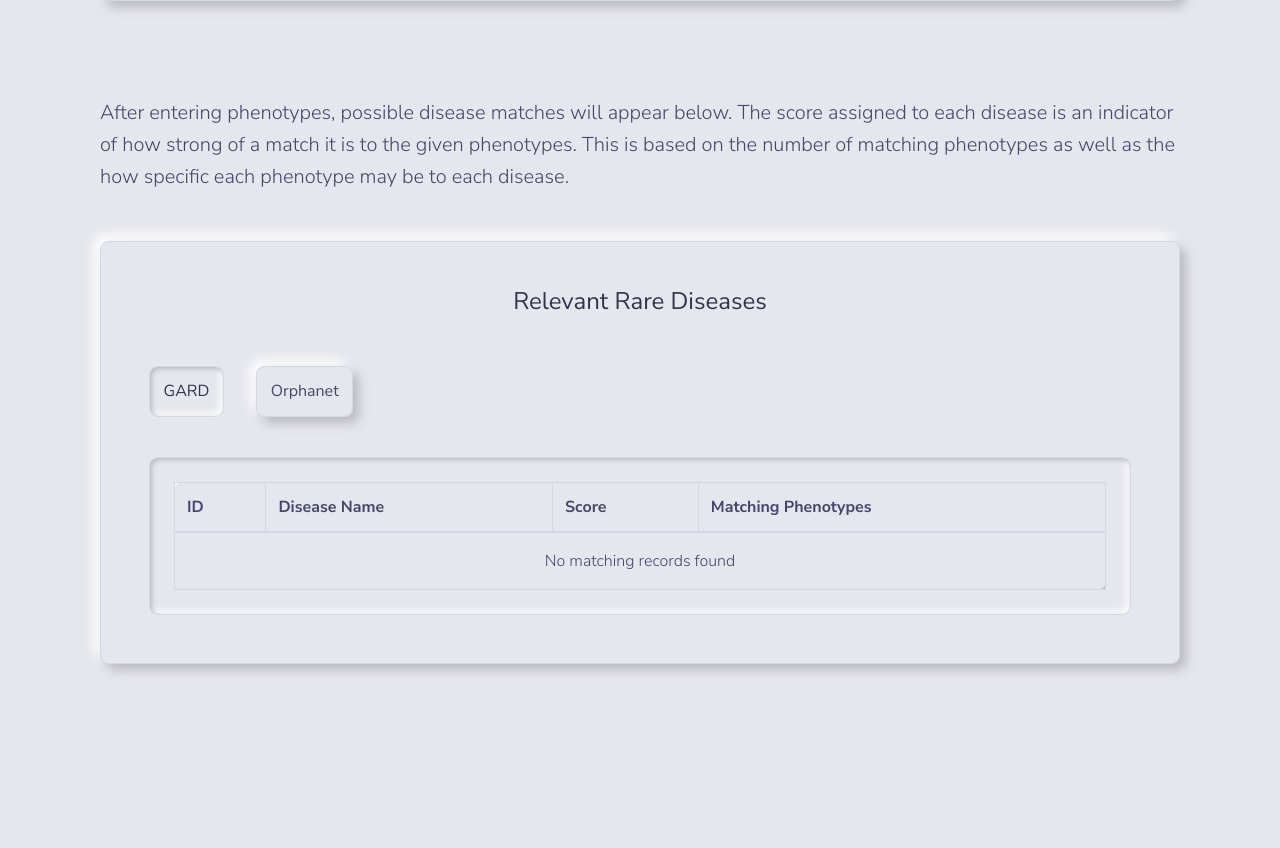
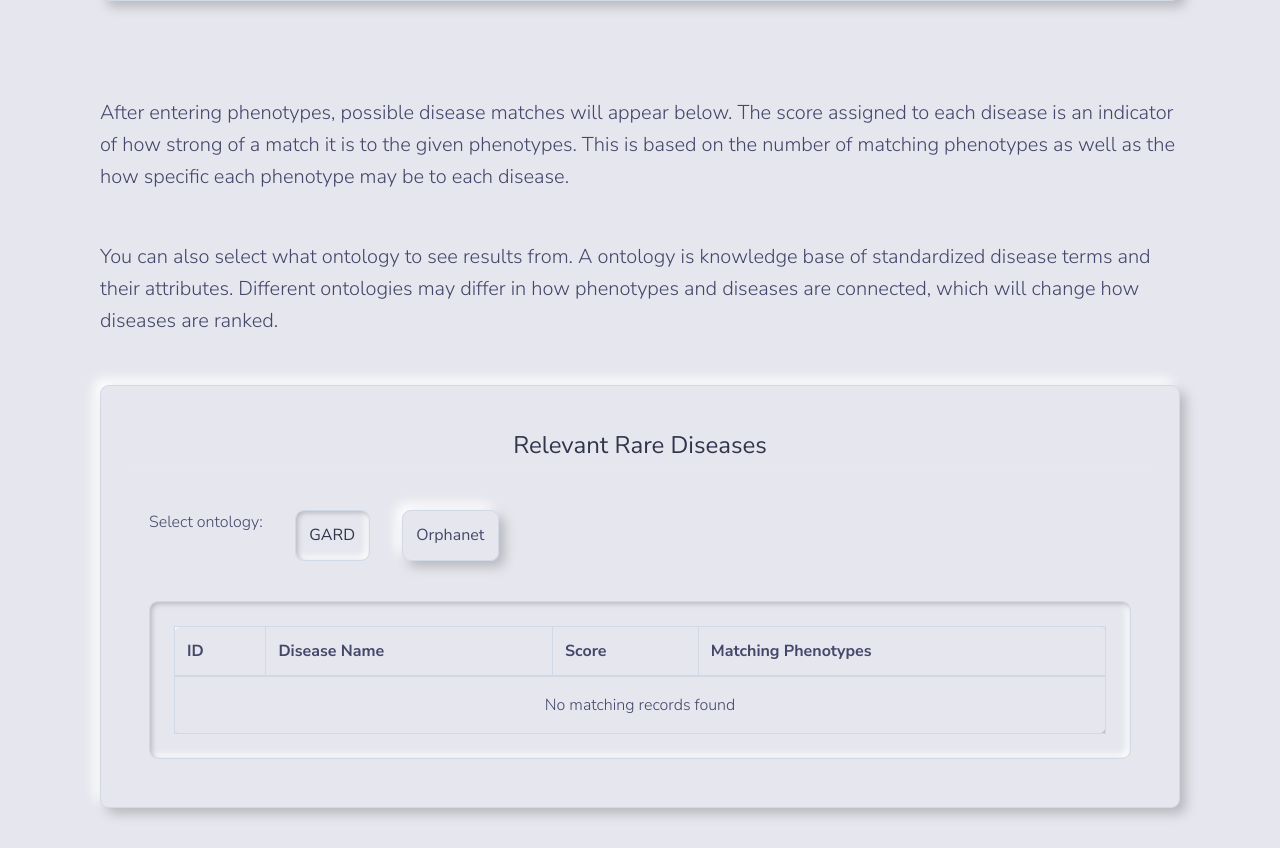
Before and after one commit to ncats/zebra_rank, a Django app: page / in a window 1280 px wide. Shown: the part 937-1785 px from the top of the page. Before the commit the page ends 1611 px from the top, so only its background shows below. Run offline with Django 3.2, Linux system fonts and the light colour scheme; parts of the project's set-up code (start-up, migrations or seed data) failed here and were passed over; some libraries are stand-ins or nearby versions.

Commit message:
Update layout.html

```diff
--- a/zr/templates/zr/layout.html
+++ b/zr/templates/zr/layout.html
@@ -139,6 +139,10 @@
             The score assigned to each disease is an indicator of how strong of a match it is to the given phenotypes.
             This is based on the number of matching phenotypes as well as the
             how specific each phenotype may be to each disease. </p>
+          <p class="lead mb-5">You can also select what ontology to see results from.
+            A ontology is knowledge base of standardized disease terms and their attributes.
+            Different ontologies may differ in how phenotypes and diseases are connected,
+            which  will change how diseases are ranked. </p>
           <div class="card bg-primary shadow-soft border-light p-4">
             <div class="card-header text-center pb-0">
               <h2 class="h4">Relevant Rare Diseases</h2>
@@ -146,6 +150,9 @@
             <div class="card-body">
               <div class="nav-wrapper position-relative mb-4">
                 <ul class="nav nav-pills flex-column flex-sm-row" id="tabs-text" role="tablist">
+                  <li class="nav-item mr-sm-3 mr-md-0">
+                    <p>Select ontology: </p>
+                  </li>
                   <li class="nav-item mr-sm-3 mr-md-0">
                     <a class="nav-link mb-sm-3 mb-md-0 active"
                        id="tabs-text-1-tab" data-toggle="tab"
```
